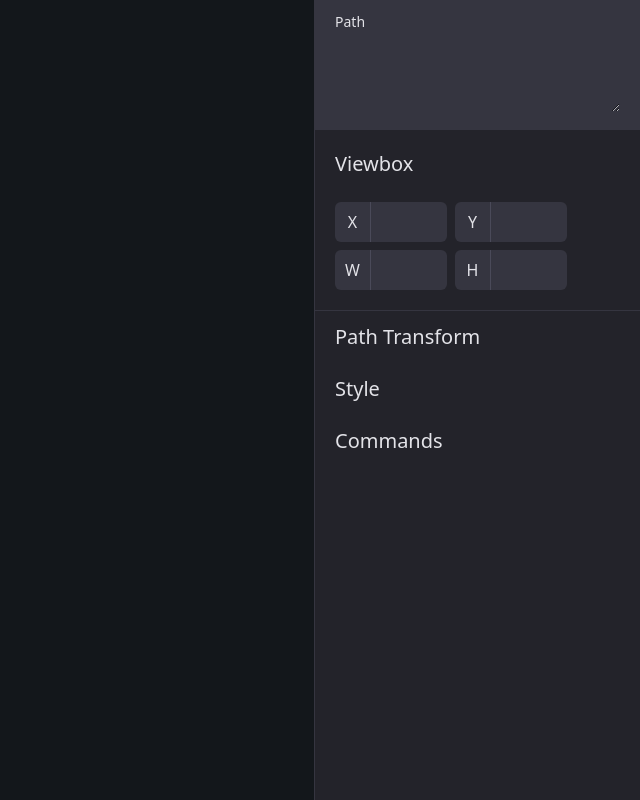
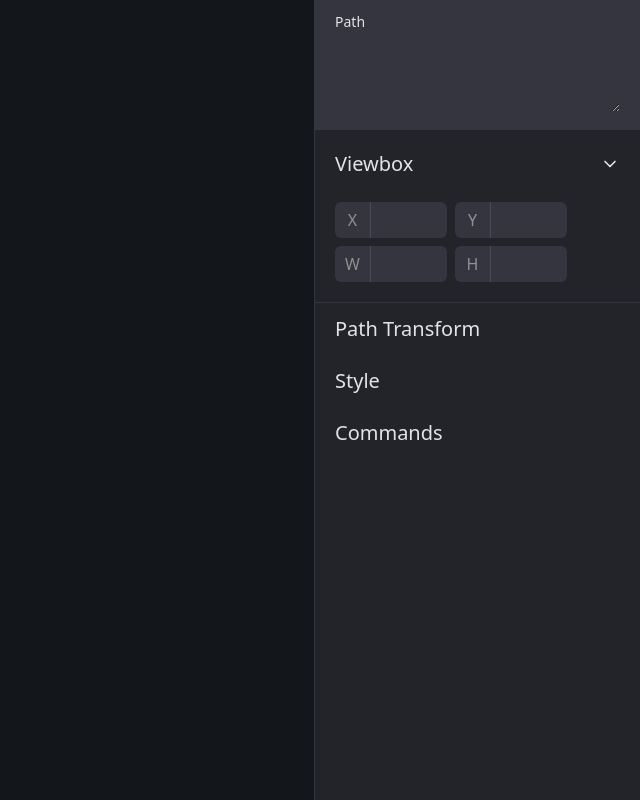
Before and after one commit to pabol139/path-editor, a Next.js app: page / in a window 1280 px wide. Shown: the whole page, without its empty margins (640-1280 px from the left). Built offline with nearby package versions, Linux system fonts and the light colour scheme.

Commit message:
Add: Feather icons

```diff
--- a/src/app/components/Input.tsx
+++ b/src/app/components/Input.tsx
@@ -3,13 +3,13 @@ export default function Input({ leftText }: { leftText: string }) {
     <div className="relative">
       <label
         htmlFor={leftText}
-        className="absolute w-9  left-0 top-0 bottom-0 flex items-center justify-center border-r border-gray300"
+        className="absolute uppercase w-9 text-gray200 left-0 top-0 bottom-0 flex items-center justify-center border-r border-gray300"
       >
         {leftText}
       </label>
       <input
         id={leftText}
-        className="rounded-md py-2 pr-3 pl-12 max-w-28 bg-secondary"
+        className="rounded-md text-sm py-2 pr-3 pl-12 max-w-28 bg-secondary"
         type="text"
       />
     </div>
--- a/src/app/components/Sidebar.tsx
+++ b/src/app/components/Sidebar.tsx
@@ -1,4 +1,5 @@
 import Input from "./Input";
+import { ChevronDown } from "react-feather";
 
 export default function Sidebar() {
   return (
@@ -13,9 +14,15 @@ export default function Sidebar() {
           rows="3"
         ></textarea>
       </section>
-      <section className="px-5 py-5 border-b border-secondary">
-        <h3>Viewbox</h3>
-        <div className="grid w-fit mt-6 grid-cols-2 gap-2">
+      <section className=" pb-5 border-b border-secondary">
+        <div className="relative px-5 py-5 w-full">
+          <h3>Viewbox</h3>
+          <button className="absolute flex items-center justify-end pr-5 right-0 top-0 w-full h-full">
+            <ChevronDown size={20}></ChevronDown>
+          </button>
+        </div>
+
+        <div className="grid px-5 w-fit mt-1 grid-cols-2 gap-2">
           {Array.from(["X", "Y", "W", "H"]).map((char, index) => {
             return <Input leftText={char} key={index} />;
           })}
--- a/src/app/globals.css
+++ b/src/app/globals.css
@@ -7,6 +7,7 @@
     --primary: hsl(240, 9%, 15%);
     --secondary: hsl(240, 9%, 23%);
     --tertiary: hsl(240, 10%, 90%);
+    --gray200: hsl(0, 0%, 57%);
     --gray300: hsl(240, 9%, 32%);
   }
 
--- a/tailwind.config.ts
+++ b/tailwind.config.ts
@@ -14,6 +14,7 @@ export default {
         primary: "var(--primary)",
         secondary: "var(--secondary)",
         tertiary: "var(--tertiary)",
+        gray200: "var(--gray200)",
         gray300: "var(--gray300)",
       },
     },
```
Also changed, not shown: package.json (+6 -5 lines), 1 other file (tests, documents, lock files or other folders).
